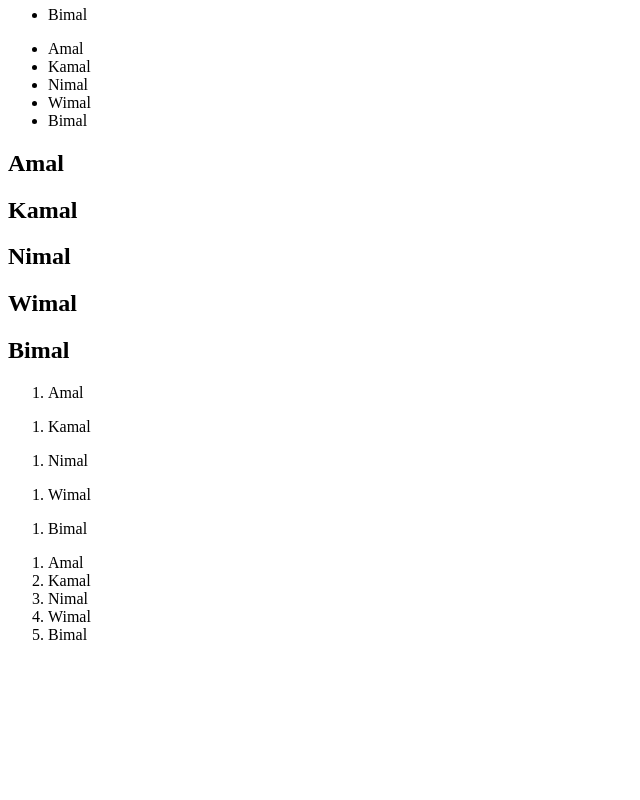
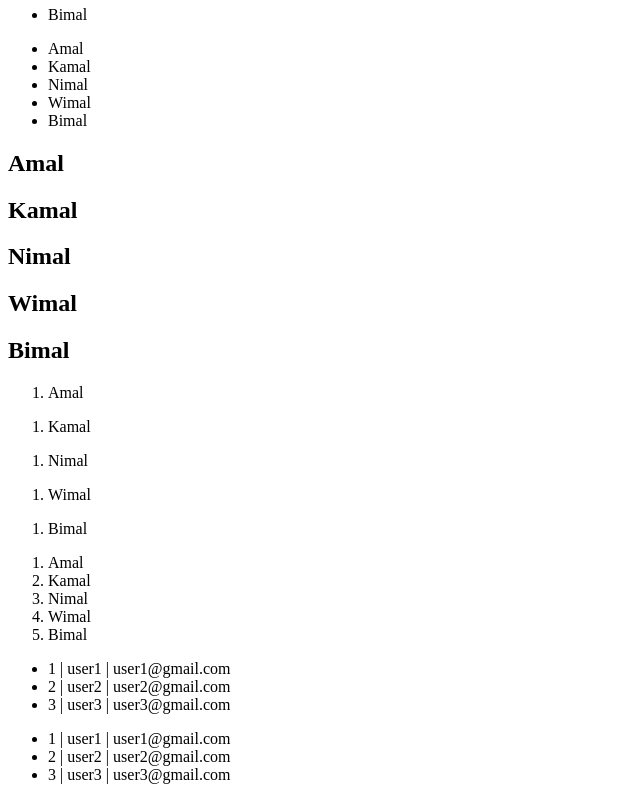
Before and after one commit to Pebhashi-Tharushika/angular-18-practice, an Angular app in the folder directives/: page / in a window 1280 px wide. Shown: the part 620-1420 px from the top of the page, without its empty margins (0-640 px from the left). Before the commit the page ends 1280 px from the top, so only its background shows below. Built offline with nearby package versions, Linux system fonts and the light colour scheme.

Commit message:
@empty with @for

```diff
--- a/directives/src/app/for/for.component.html
+++ b/directives/src/app/for/for.component.html
@@ -36,3 +36,22 @@
     <li>{{student}}</li>
     }
 </ol>
+
+
+
+
+<!-- ====================================== @empty ===================================== -->
+<h1 *ngIf="users.length == 0">There are no any users.</h1>
+<ul>
+    <li *ngFor="let user of users">{{user.id}} | {{user.name}} | {{user.email}}</li>
+</ul>
+
+
+<ul>
+  @for( user of users ; track user){
+  <li>{{user.id}} | {{user.name}} | {{user.email}} </li>
+  }
+  @empty {
+  <h1>There are no any users.</h1>
+  }
+</ul>
--- a/directives/src/app/for/for.component.ts
+++ b/directives/src/app/for/for.component.ts
@@ -1,15 +1,26 @@
-import { NgFor } from '@angular/common';
+import { NgFor, NgIf } from '@angular/common';
 import { Component } from '@angular/core';
 
 @Component({
   selector: 'app-for',
   standalone: true,
-  imports: [NgFor],
+  imports: [NgFor,NgIf],
   templateUrl: './for.component.html',
   styleUrl: './for.component.css'
 })
 export class ForComponent {
 
-  students : string[] = ['Amal', 'Kamal', 'Nimal', 'Wimal', 'Bimal'];
+  students: string[] = ['Amal', 'Kamal', 'Nimal', 'Wimal', 'Bimal'];
+
+  users: User[] = [{ id: 1, name: 'user1', email: 'user1@gmail.com' },
+                   { id: 2, name: 'user2', email: 'user2@gmail.com' },
+                   { id: 3, name: 'user3', email: 'user3@gmail.com' }
+                  ];
 
 }
+
+interface User {
+  id: number;
+  name: string;
+  email: string;
+}
```
